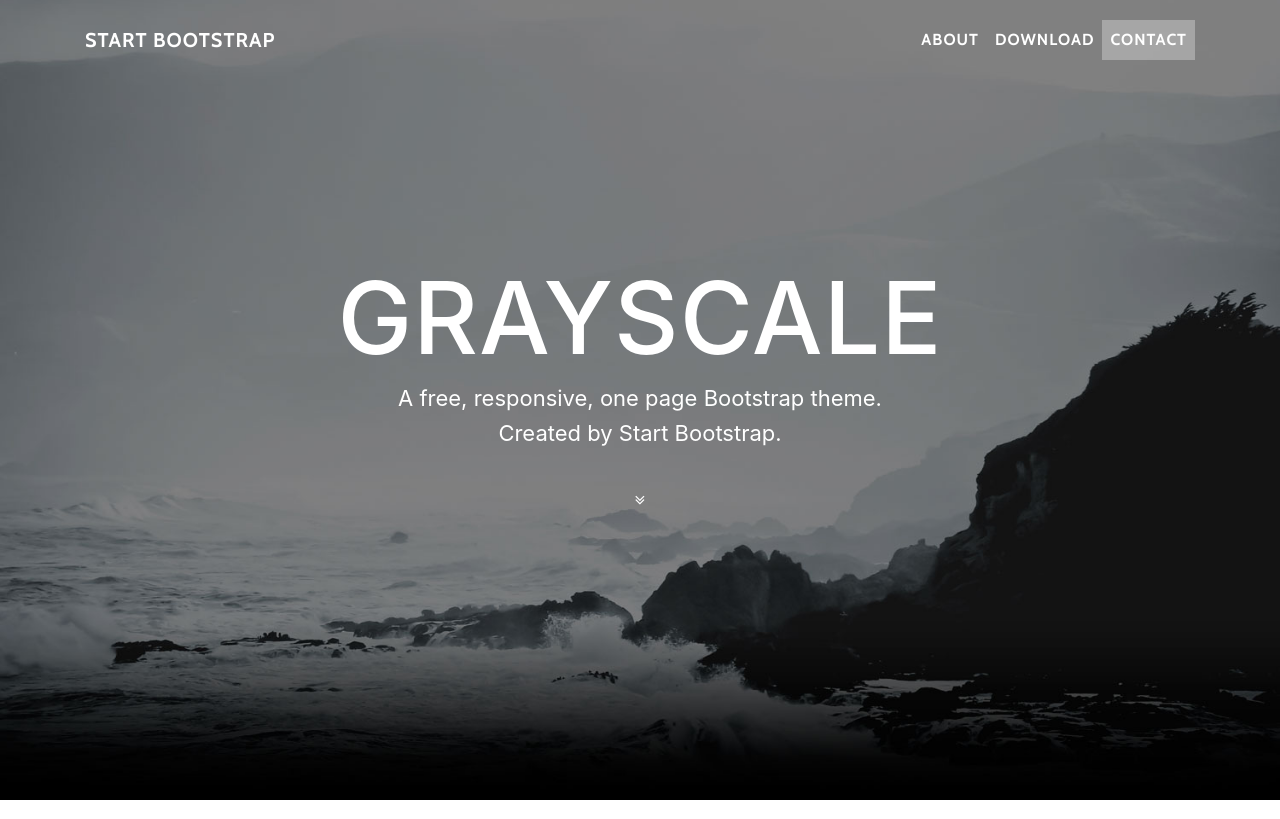
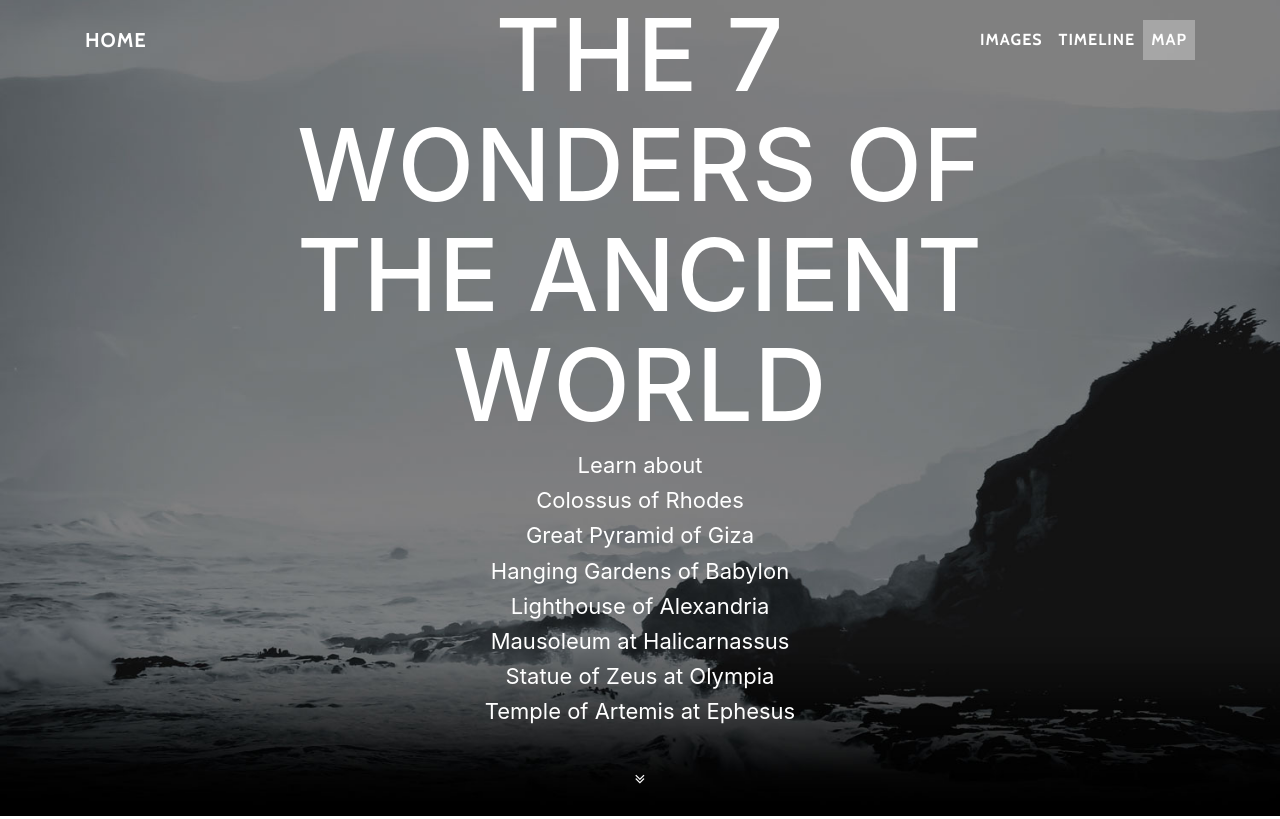
Before and after one commit to yipvanm/7wonders, a website with bundled scripts: page startbootstrap-grayscale-gh-pages/index.html in a window 1280 px wide. Shown: the top 819 px of the page. Built offline with nearby package versions, Linux system fonts and the light colour scheme.

Commit message:
Update index.html

```diff
--- a/startbootstrap-grayscale-gh-pages/index.html
+++ b/startbootstrap-grayscale-gh-pages/index.html
@@ -8,7 +8,7 @@
     <meta name="description" content="">
     <meta name="author" content="">
 
-    <title>Grayscale - Start Bootstrap Theme</title>
+    <title>7 Wonders</title>
 
     <!-- Bootstrap core CSS -->
     <link href="vendor/bootstrap/css/bootstrap.min.css" rel="stylesheet">
@@ -28,7 +28,7 @@
     <!-- Navigation -->
     <nav class="navbar navbar-expand-lg navbar-light fixed-top" id="mainNav">
       <div class="container">
-        <a class="navbar-brand js-scroll-trigger" href="#page-top">Start Bootstrap</a>
+        <a class="navbar-brand js-scroll-trigger" href="#page-top">Home</a>
         <button class="navbar-toggler navbar-toggler-right" type="button" data-toggle="collapse" data-target="#navbarResponsive" aria-controls="navbarResponsive" aria-expanded="false" aria-label="Toggle navigation">
           Menu
           <i class="fa fa-bars"></i>
@@ -36,13 +36,13 @@
         <div class="collapse navbar-collapse" id="navbarResponsive">
           <ul class="navbar-nav ml-auto">
             <li class="nav-item">
-              <a class="nav-link js-scroll-trigger" href="#about">About</a>
+              <a class="nav-link js-scroll-trigger" href="#about">Images</a>
             </li>
             <li class="nav-item">
-              <a class="nav-link js-scroll-trigger" href="#download">Download</a>
+              <a class="nav-link js-scroll-trigger" href="#download">Timeline</a>
             </li>
             <li class="nav-item">
-              <a class="nav-link js-scroll-trigger" href="#contact">Contact</a>
+              <a class="nav-link js-scroll-trigger" href="#contact">Map</a>
             </li>
           </ul>
         </div>
@@ -55,9 +55,15 @@
         <div class="container">
           <div class="row">
             <div class="col-lg-8 mx-auto">
-              <h1 class="brand-heading">Grayscale</h1>
-              <p class="intro-text">A free, responsive, one page Bootstrap theme.
-                <br>Created by Start Bootstrap.</p>
+              <h1 class="brand-heading">The 7 Wonders of the Ancient World</h1>
+              <p class="intro-text">Learn about
+                <br>Colossus of Rhodes
+                <br>Great Pyramid of Giza
+                <br>Hanging Gardens of Babylon
+                <br>Lighthouse of Alexandria
+                <br>Mausoleum at Halicarnassus
+                <br>Statue of Zeus at Olympia
+                <br>Temple of Artemis at Ephesus</p>
               <a href="#about" class="btn btn-circle js-scroll-trigger">
                 <i class="fa fa-angle-double-down animated"></i>
               </a>
```
